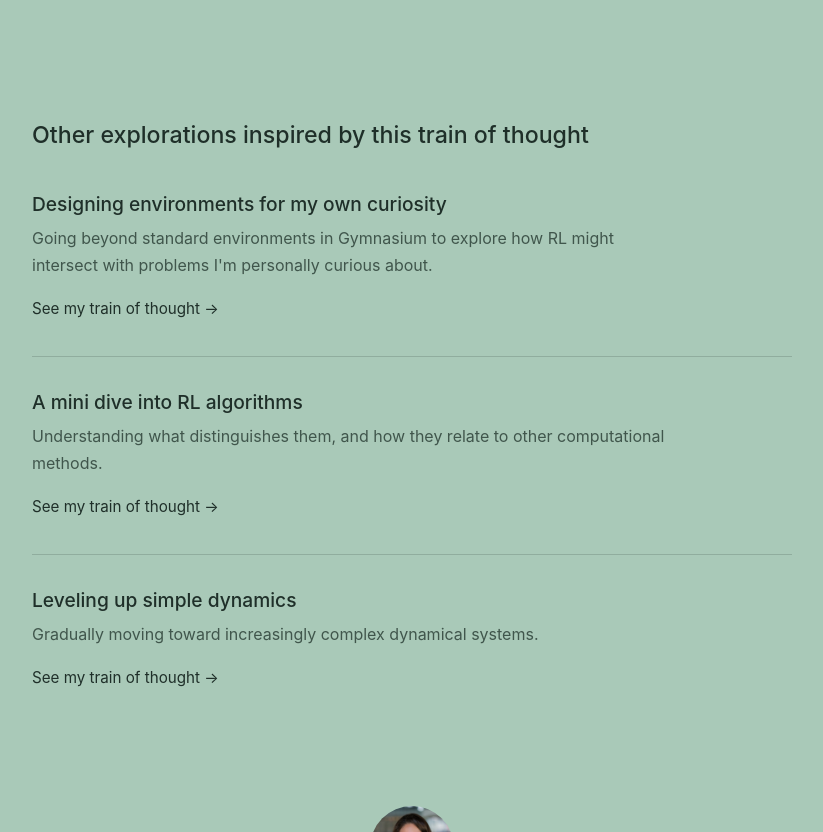
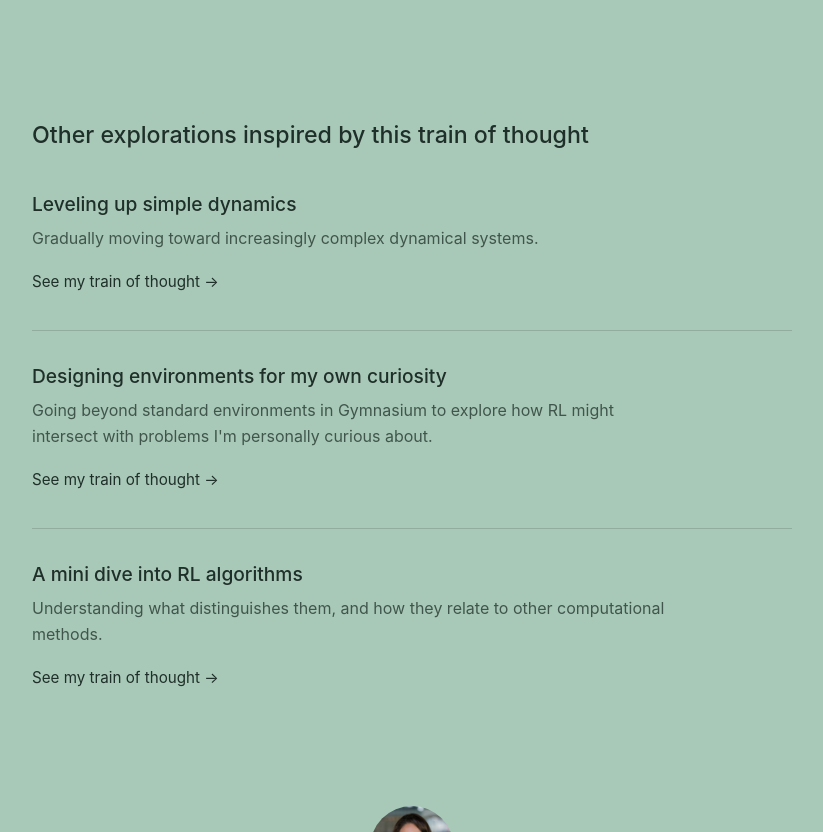
Before and after one commit to SepidehFouladzadeh/SepidehFouladzadeh.github.io, a Jekyll site: the page built from _posts/2026-07-15-RL-Control.md, in a window 1280 px wide and 900 px high, scrolled down 2050 px, cut to the strip 68-900 px from the top of the window. Shown: the whole strip, without its empty margins (228-1051 px from the left). Built offline with Jekyll 4.4.1, drawn with Linux system fonts in a browser that asks for light colours.

Commit message:
refinements

```diff
--- a/_posts/2026-07-15-RL-Control.md
+++ b/_posts/2026-07-15-RL-Control.md
@@ -239,6 +239,18 @@ permalink: /research/rl-vs-control/
   <div class="related-exploration-list">
 
     <article class="related-exploration-item">
+      <h3>Leveling up simple dynamics</h3>
+
+      <p>
+        Gradually moving toward increasingly complex dynamical systems.
+      </p>
+
+      <a href="/research/rl-vs-control/beyond-simple-dynamics/">
+        See my train of thought →
+      </a>
+    </article>
+
+    <article class="related-exploration-item">
       <h3>Designing environments for my own curiosity</h3>
 
       <p>
@@ -262,18 +274,6 @@ permalink: /research/rl-vs-control/
       </a>
     </article>
 
-    <article class="related-exploration-item">
-      <h3>Leveling up simple dynamics</h3>
-
-      <p>
-        Gradually moving toward increasingly complex dynamical systems.
-      </p>
-
-      <a href="/research/rl-vs-control/beyond-simple-dynamics/">
-        See my train of thought →
-      </a>
-    </article>
-
   </div>
 
 </section>
```
Also changed, not shown: _posts/2026-08-02-modeling-research.md (+1 -1 lines).
